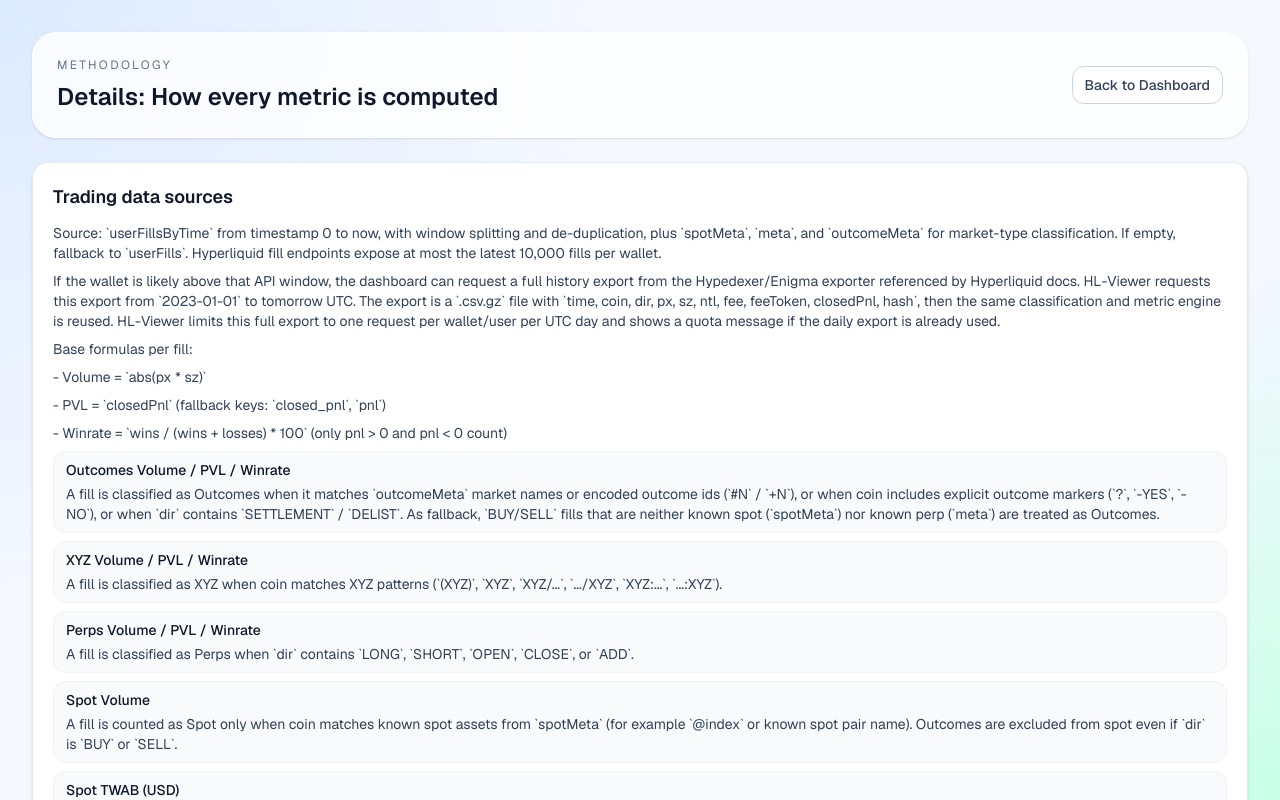
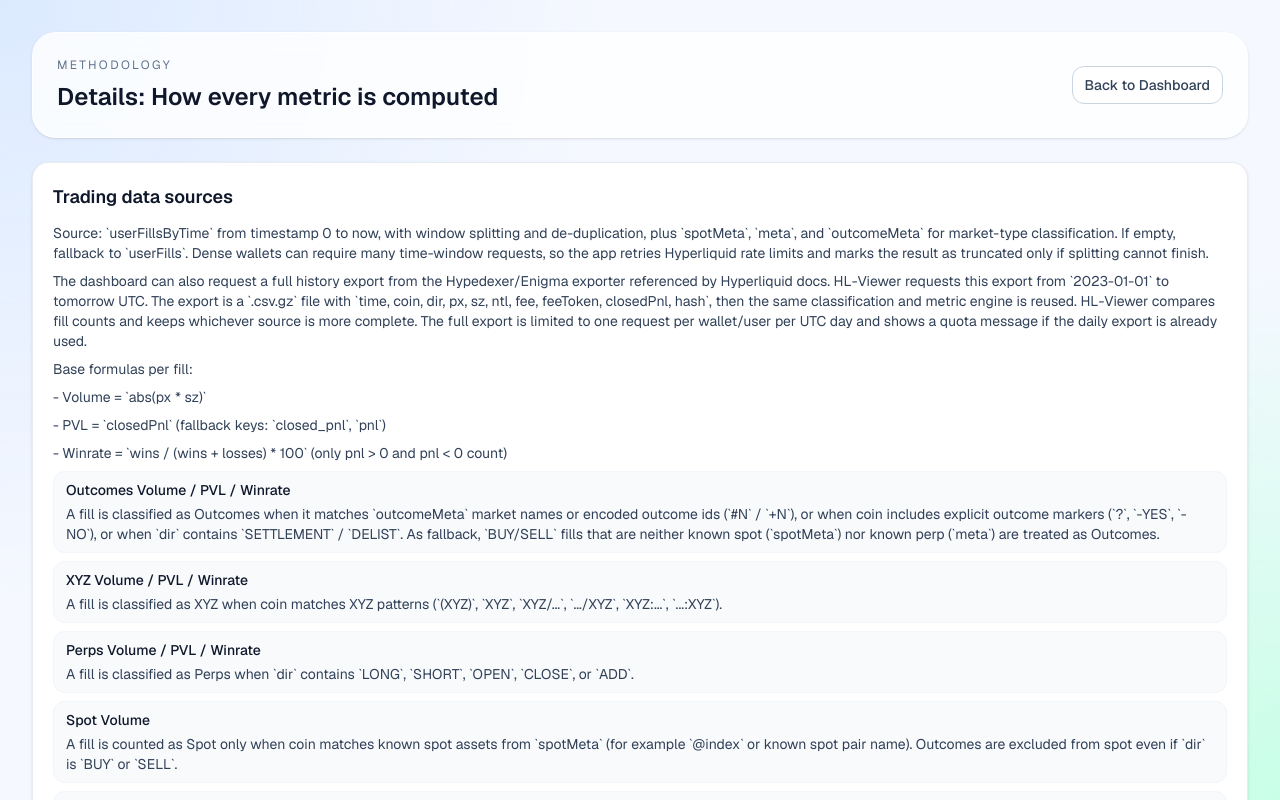
Before and after one commit to MaitreSarce/HL-Viewer, a Next.js app: page /details in a window 1280 px wide. Shown: the top 800 px of the page. Built offline with nearby package versions, Linux system fonts and the light colour scheme.

Commit message:
Clarify full export source selection

```diff
--- a/src/app/details/page.tsx
+++ b/src/app/details/page.tsx
@@ -47,15 +47,15 @@ export default function DetailsPage() {
       <Block title="Trading data sources">
         <p>
           Source: `userFillsByTime` from timestamp 0 to now, with window splitting and de-duplication, plus `spotMeta`, `meta`, and
-          `outcomeMeta` for market-type classification. If empty, fallback to `userFills`. Hyperliquid fill endpoints expose at most
-          the latest 10,000 fills per wallet.
+          `outcomeMeta` for market-type classification. If empty, fallback to `userFills`. Dense wallets can require many time-window
+          requests, so the app retries Hyperliquid rate limits and marks the result as truncated only if splitting cannot finish.
         </p>
         <p>
-          If the wallet is likely above that API window, the dashboard can request a full history export from the Hypedexer/Enigma
+          The dashboard can also request a full history export from the Hypedexer/Enigma
           exporter referenced by Hyperliquid docs. HL-Viewer requests this export from `2023-01-01` to tomorrow UTC. The export is a
           `.csv.gz` file with `time, coin, dir, px, sz, ntl, fee, feeToken, closedPnl, hash`, then the same classification and metric
-          engine is reused. HL-Viewer limits this full export to one request per wallet/user per UTC day and shows a quota message if
-          the daily export is already used.
+          engine is reused. HL-Viewer compares fill counts and keeps whichever source is more complete. The full export is limited to
+          one request per wallet/user per UTC day and shows a quota message if the daily export is already used.
         </p>
         <p>Base formulas per fill:</p>
         <p>- Volume = `abs(px * sz)`</p>
--- a/src/app/page.tsx
+++ b/src/app/page.tsx
@@ -449,8 +449,20 @@ export default function Home({ initialAddress = "" }: { initialAddress?: string
         setFullExportMessage(message);
         return;
       }
-      setTrading(payload as TradingData);
-      setFullExportMessage("Full history export loaded. Complete trading history is now used for fill-based stats.");
+      const fullExportTrading = payload as TradingData;
+      const currentFills = trading?.totals.fills ?? 0;
+      const fullExportFills = fullExportTrading.totals.fills;
+
+      if (!trading || fullExportFills > currentFills) {
+        setTrading(fullExportTrading);
+        setFullExportMessage(
+          `Selected source: Full history export. The export loaded ${formatNum(fullExportFills)} fills, which is more than the current Hyperliquid API data (${formatNum(currentFills)} fills).`
+        );
+      } else {
+        setFullExportMessage(
+          `Selected source: Hyperliquid API. The full history export loaded ${formatNum(fullExportFills)} fills, but current API data has ${formatNum(currentFills)} fills, so HL-Viewer kept the API values.`
+        );
+      }
     } catch {
       setFullExportMessage("Full history export failed. Standard Hyperliquid API data is still displayed.");
     } finally {
@@ -496,7 +508,6 @@ export default function Home({ initialAddress = "" }: { initialAddress?: string
           >
             {loadingApi ? "Loading API..." : "Analyze via API"}
           </button>
-          <p className="text-[11px] text-amber-700">Warning: API trading stats count up to the most recent 10,000 fills.</p>
           {sharePath ? (
             <Link href={sharePath} className="text-[11px] font-medium text-sky-700 underline underline-offset-2 hover:text-sky-900">
               Shareable link
@@ -578,13 +589,13 @@ export default function Home({ initialAddress = "" }: { initialAddress?: string
                   <p className="font-medium text-emerald-700">Full history export loaded. Fill-based trading stats use the complete exported history.</p>
                 ) : (
                   <div className="space-y-2">
-                    <p>
-                      Standard Hyperliquid API is fast, but it only exposes the 10,000 most recent fills. If this wallet is very active,
-                      older trades may be missing from fill-based stats.
-                    </p>
+                    <p>Standard Hyperliquid API is the primary source. HL-Viewer splits requests by time to recover as many fills as possible.</p>
                     <p className="text-slate-500">
                       Full history export is limited to one request per wallet/user per UTC day. If the daily quota is reached, the app keeps
                       showing standard API data and explains when to retry.
+                    </p>
+                    <p className="text-slate-500">
+                      After export, HL-Viewer compares fill counts and keeps the source with the most fills instead of replacing API data blindly.
                     </p>
                     <button
                       type="button"
--- a/src/lib/dashboard/fullExport.ts
+++ b/src/lib/dashboard/fullExport.ts
@@ -236,7 +236,7 @@ export const fetchTradingStatsFromFullExport = async (
   const endTime = Date.now();
   const warnings: string[] = [
     "Data source: Hypedexer/Enigma full history export (.csv.gz).",
-    "Full export is intended for wallets that exceed the standard Hyperliquid 10,000 fills API window.",
+    "Full export is an alternative data source; HL-Viewer compares fill counts before replacing API values.",
     `Full export is requested from ${FULL_EXPORT_START_DATE} to tomorrow UTC to cover early Hyperliquid trading history.`,
     "Full export quota is limited to one request per wallet/user per UTC day in HL-Viewer.",
   ];
--- a/src/lib/dashboard/trading.ts
+++ b/src/lib/dashboard/trading.ts
@@ -1083,7 +1083,7 @@ export const fetchTradingStatsFromApi = async (address: string): Promise<Trading
   if (rangeResult.truncated) {
     warnings.push("The API window was dense and had to be split; some rows may still be truncated by API limits.");
   }
-  warnings.push("Hyperliquid only exposes up to the 10000 most recent fills per wallet on fill endpoints.");
+  warnings.push("Hyperliquid fills are loaded with time-window splitting and de-duplication; very dense wallets can still hit API rate limits.");
   warnings.push(
     "Spot TWAB is computed from spot fills as a reconstructed time-weighted USD balance (fill-price based, using pair quotes and propagated USD cross-prices when possible)."
   );
```
